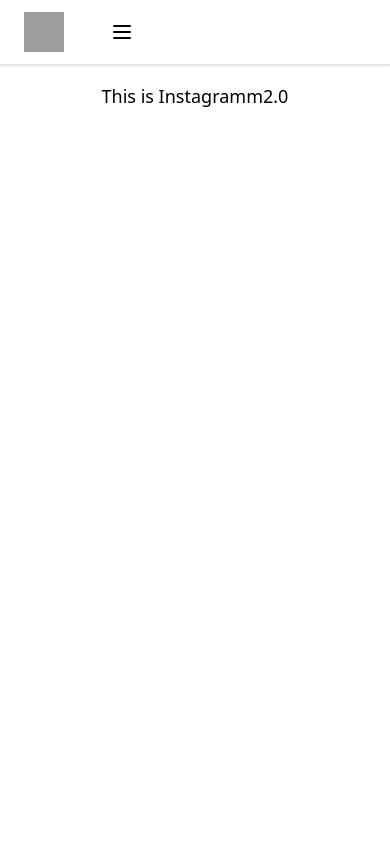
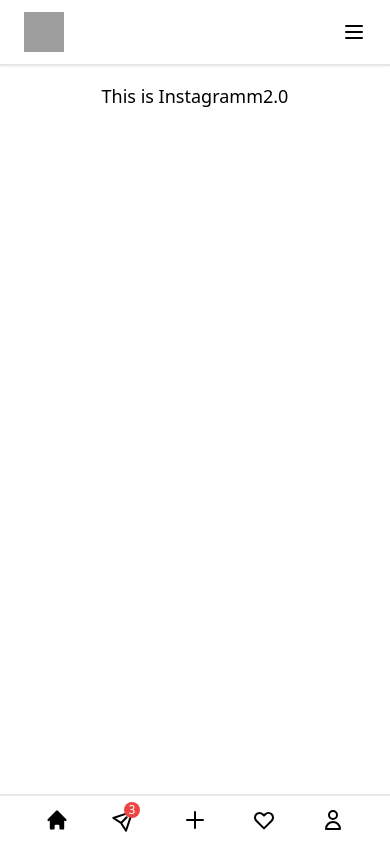
Before and after one commit to priyanshusaini1102/instagramm2.0, a Next.js app: page / in a window 390 px wide. Built offline with nearby package versions, Linux system fonts and the light colour scheme; grey boxes are pictures that could not be loaded.

Commit message:
bottom bar added

```diff
--- /dev/null
+++ b/components/BottomBar.jsx
@@ -0,0 +1,37 @@
+import React from 'react';
+import Image from 'next/image';
+import {
+  SearchIcon,
+  PlusIcon,
+  HeartIcon,
+  UserIcon,
+  PaperAirplaneIcon,
+  MenuIcon
+} from '@heroicons/react/outline';
+
+import { HomeIcon } from '@heroicons/react/solid';
+
+const BottomBar = () => {
+  return (
+    <div className="md:hidden flex items-center  justify-evenly w-screen absolute bottom-0 border-t-2 shadow-sm py-3 ">
+        <div className="relative h-6 w-6 bottomBtn">
+          <HomeIcon />
+        </div>
+        <div className="relative h-6 w-6 -inset-y-0.5 bottomBtn">
+          <PaperAirplaneIcon className="rotate-45 " />
+          <div className="absolute -top-1 text-xs -right-0.5 text-white bg-red-500 w-4 h-4 text-center rounded-full">3</div>
+        </div>
+        <div className="relative h-6 w-6 bottomBtn">
+          <PlusIcon  />
+        </div>
+        <div className="relative h-6 w-6 bottomBtn">
+          <HeartIcon  />
+        </div>
+        <div className="relative h-6 w-6 bottomBtn">
+          <UserIcon  />
+        </div>
+    </div>
+  )
+}
+
+export default BottomBar
--- a/components/Header.jsx
+++ b/components/Header.jsx
@@ -11,18 +11,20 @@ import {
 
 import { HomeIcon } from '@heroicons/react/solid';
 
+
 const Header = () => {
   return (
     <div className="border-b-2 w-screen shadow-sm py-3">
       <div className="flex px-6 justify-between max-w-6xl mx-auto">
       {/* Left */}
-
+      <div>
         <div className="relative hidden lg:inline-grid w-28 h-10  cursor-pointer ">
           <Image layout="fill" src="https://upload.wikimedia.org/wikipedia/commons/thumb/2/2a/Instagram_logo.svg/2880px-Instagram_logo.svg.png" />
         </div>
         <div className="relative lg:hidden w-10 h-10 cursor-pointer">
           <Image layout="fill" src="https://links.papareact.com/jjm" />
         </div>
+      </div>
 
       {/* Middle */}
         <div className="md:flex relative justify-center hidden h-10 my-auto ">
@@ -33,8 +35,8 @@ const Header = () => {
         </div>
 
       {/* Right */}
-        <div className="flex items-center justify-between  w-64">
-          <div className="md:hidden flex-end relative h-6 w-6  ">
+        <div className="flex items-center justify-between md:w-64">
+          <div className="md:hidden relative h-6 w-6">
             <MenuIcon />
           </div>
           <div className="relative h-6 w-6 navBtn">
@@ -57,6 +59,8 @@ const Header = () => {
             <UserIcon  />
           </div>
         </div>
+
+
       </div>
     </div>
   )
--- a/pages/index.tsx
+++ b/pages/index.tsx
@@ -2,6 +2,7 @@ import type { NextPage } from 'next';
 import Head from 'next/head';
 import Image from 'next/image';
 import Header from '../components/Header';
+import BottomBar from '../components/BottomBar';
 
 const Home: NextPage = () => {
   return (
@@ -17,6 +18,9 @@ const Home: NextPage = () => {
 
       {/* Modal */}
 
+      {/* Bottom Bar */}
+      <BottomBar />
+
       <p className='text-2xs text-center p-4 text-lg '>This is Instagramm2.0</p>
     </div>
   )
--- a/styles/globals.css
+++ b/styles/globals.css
@@ -6,4 +6,8 @@
     .navBtn {
         @apply hidden h-6 md:inline-flex cursor-pointer hover:opacity-60 transition-all duration-150 ease-out;
     }
+
+    .bottomBtn {
+        @apply h-6 cursor-pointer hover:opacity-60 transition-all duration-150 ease-out;
+    }
 }
```
